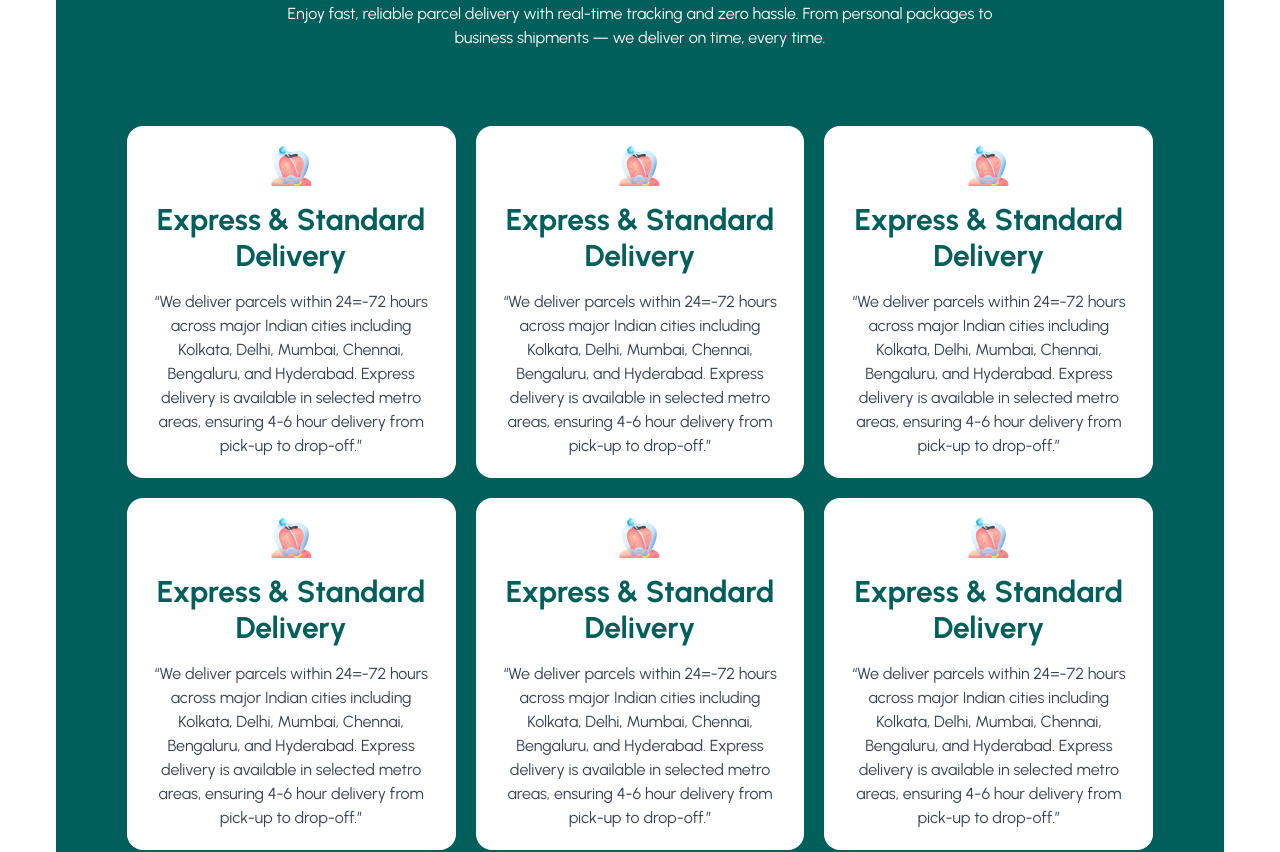
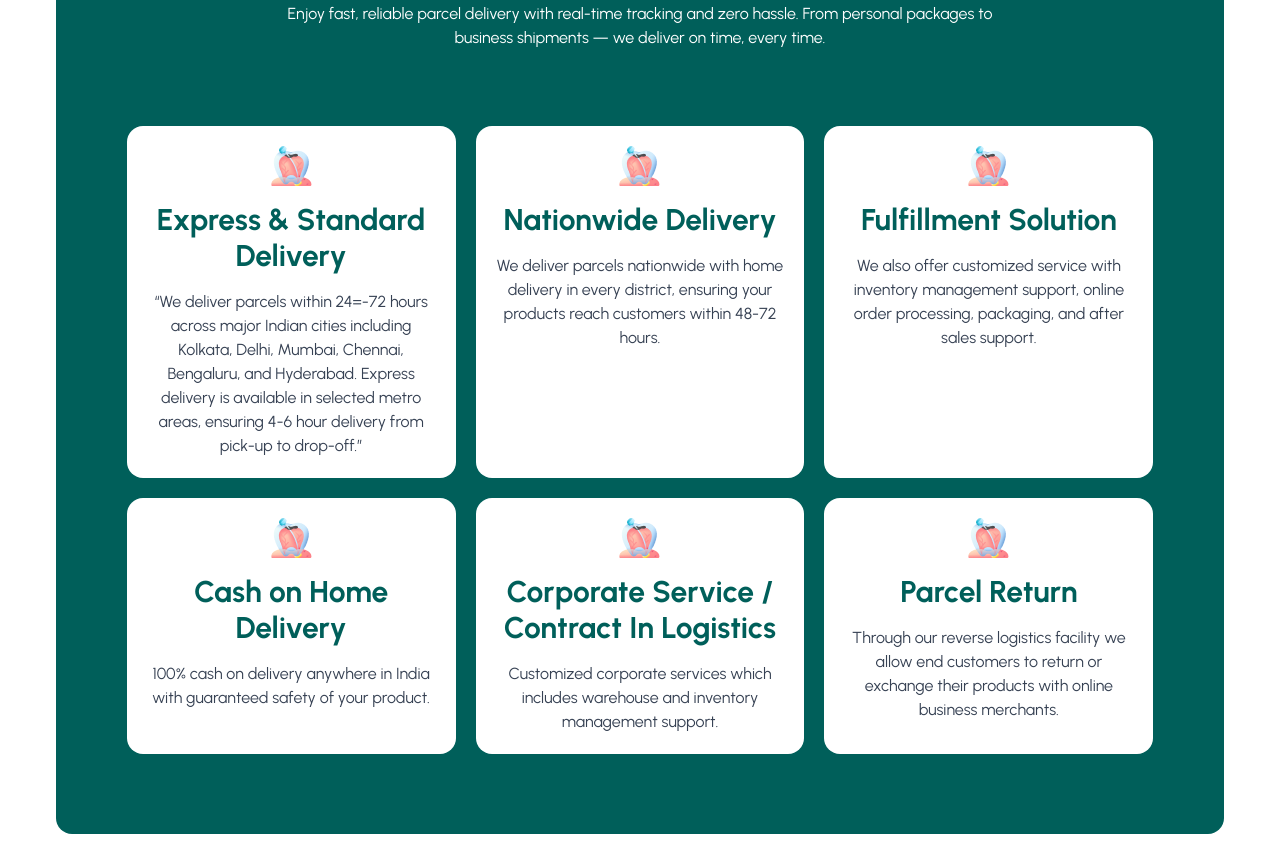
Before and after one commit to rimpakasundi07/Zap-Shift-Client, a React (Vite) app: page / in a window 1280 px wide. Shown: the part 1380-2232 px from the top of the page. Built offline with nearby package versions, Linux system fonts and the light colour scheme.

Commit message:
Add services grid section with six service cards and hover effects

```diff
--- a/src/pages/Home/OurService/OurService.jsx
+++ b/src/pages/Home/OurService/OurService.jsx
@@ -68,7 +68,7 @@ const OurService = () => {
         {/* card's parent are here */}
         <div className="w-11/12 mx-auto gap-5 grid grid-cols-1 lg:grid-cols-3 py-5 lg:py-12 md:grid-cols-2">
           {/* card are here */}
-          <div className="bg-white hover:bg-yellow-300 rounded-2xl p-5 ">
+          <div className="bg-white max-h-[1200px] mx-auto  hover:bg-yellow-300 rounded-2xl p-5 ">
             <img src={icon2} className="mx-auto" alt="" />
             <h2 className="font-bold py-2 lg:py-4 text-center text-teal-800 lg:text-3xl text-xl ">
               Express & Standard Delivery
@@ -80,64 +80,56 @@ const OurService = () => {
               ensuring 4-6 hour delivery from pick-up to drop-off.”
             </p>
           </div>
-          <div className="bg-white hover:bg-yellow-300 rounded-2xl p-5 ">
+          <div className="bg-white max-h-[1200px] mx-auto  hover:bg-yellow-300 rounded-2xl p-5 ">
             <img src={icon2} className="mx-auto" alt="" />
             <h2 className="font-bold py-2 lg:py-4 text-center text-teal-800 lg:text-3xl text-xl ">
-              Express & Standard Delivery
+              Nationwide Delivery
             </h2>
             <p className="text-gray-700 text-center">
-              “We deliver parcels within 24=-72 hours across major Indian cities
-              including Kolkata, Delhi, Mumbai, Chennai, Bengaluru, and
-              Hyderabad. Express delivery is available in selected metro areas,
-              ensuring 4-6 hour delivery from pick-up to drop-off.”
+              We deliver parcels nationwide with home delivery in every
+              district, ensuring your products reach customers within 48-72
+              hours.
             </p>
           </div>
-          <div className="bg-white hover:bg-yellow-300 rounded-2xl p-5 ">
+          <div className="bg-white max-h-[1200px] mx-auto  hover:bg-yellow-300 rounded-2xl  p-5 ">
             <img src={icon2} className="mx-auto" alt="" />
             <h2 className="font-bold py-2 lg:py-4 text-center text-teal-800 lg:text-3xl text-xl ">
-              Express & Standard Delivery
+              Fulfillment Solution
             </h2>
             <p className="text-gray-700 text-center">
-              “We deliver parcels within 24=-72 hours across major Indian cities
-              including Kolkata, Delhi, Mumbai, Chennai, Bengaluru, and
-              Hyderabad. Express delivery is available in selected metro areas,
-              ensuring 4-6 hour delivery from pick-up to drop-off.”
+              We also offer customized service with inventory management
+              support, online order processing, packaging, and after sales
+              support.
             </p>
           </div>
-          <div className="bg-white hover:bg-yellow-300 rounded-2xl p-5 ">
+          <div className="bg-white max-h-[1200px] mx-auto  hover:bg-yellow-300 rounded-2xl  p-5 ">
             <img src={icon2} className="mx-auto" alt="" />
             <h2 className="font-bold py-2 lg:py-4 text-center text-teal-800 lg:text-3xl text-xl ">
-              Express & Standard Delivery
+              Cash on Home Delivery
             </h2>
             <p className="text-gray-700 text-center">
-              “We deliver parcels within 24=-72 hours across major Indian cities
-              including Kolkata, Delhi, Mumbai, Chennai, Bengaluru, and
-              Hyderabad. Express delivery is available in selected metro areas,
-              ensuring 4-6 hour delivery from pick-up to drop-off.”
+              100% cash on delivery anywhere in India with guaranteed safety of
+              your product.
             </p>
           </div>
-          <div className="bg-white hover:bg-yellow-300 rounded-2xl p-5 ">
+          <div className="bg-white max-h-[1200px] mx-auto  hover:bg-yellow-300 rounded-2xl  p-5 ">
             <img src={icon2} className="mx-auto" alt="" />
             <h2 className="font-bold py-2 lg:py-4 text-center text-teal-800 lg:text-3xl text-xl ">
-              Express & Standard Delivery
+              Corporate Service / Contract In Logistics
             </h2>
             <p className="text-gray-700 text-center">
-              “We deliver parcels within 24=-72 hours across major Indian cities
-              including Kolkata, Delhi, Mumbai, Chennai, Bengaluru, and
-              Hyderabad. Express delivery is available in selected metro areas,
-              ensuring 4-6 hour delivery from pick-up to drop-off.”
+              Customized corporate services which includes warehouse and
+              inventory management support.
             </p>
           </div>
-          <div className="bg-white hover:bg-yellow-300 rounded-2xl p-5 ">
+          <div className="bg-white max-h-[1200px] mx-auto   hover:bg-yellow-300 rounded-2xl p-5 ">
             <img src={icon2} className="mx-auto" alt="" />
-            <h2 className="font-bold py-2 lg:py-4 text-center text-teal-800 lg:text-3xl text-xl ">
-              Express & Standard Delivery
+            <h2 className="font-bold py-2 lg:py-4 text-center text-teal-800 lg:text-3xl text-xl">
+              Parcel Return
             </h2>
             <p className="text-gray-700 text-center">
-              “We deliver parcels within 24=-72 hours across major Indian cities
-              including Kolkata, Delhi, Mumbai, Chennai, Bengaluru, and
-              Hyderabad. Express delivery is available in selected metro areas,
-              ensuring 4-6 hour delivery from pick-up to drop-off.”
+              Through our reverse logistics facility we allow end customers to
+              return or exchange their products with online business merchants.
             </p>
           </div>
         </div>
```
